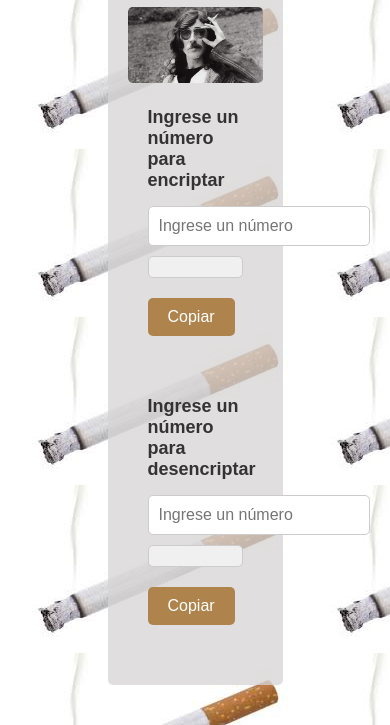
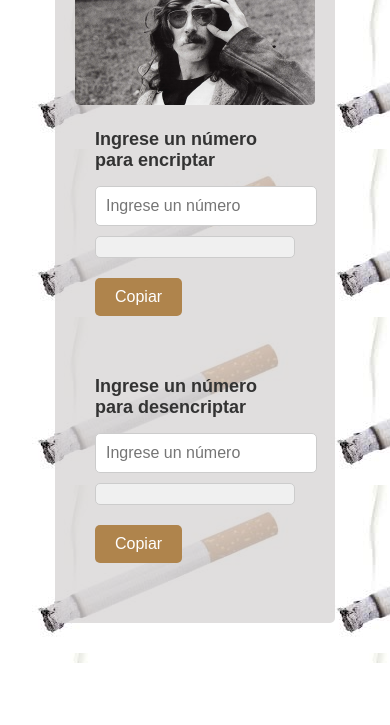
Before and after one commit to nicolezimmer/Charly-Encripta, a plain HTML site: page index.html in a window 390 px wide. Shown: the part 187-912 px from the top of the page. After the commit the page ends 850 px from the top, so only its background shows below. Drawn offline with Linux system fonts and the light colour scheme.

Commit message:
Charly-Encripta v1.0.1

```diff
--- a/index.html
+++ b/index.html
@@ -6,6 +6,7 @@
     <meta name="viewport" content="width=device-width, initial-scale=1.0">
     <title>Document</title>
     <link rel="stylesheet" href="./style.css">
+    <link rel="icon" href="./manos.png" type="image/png">
 </head>
 <body>
     <div id="contenedor">
--- a/style.css
+++ b/style.css
@@ -1,9 +1,15 @@
-/*
-body {
+
+   body {
     font-family: Arial, sans-serif;
     margin: 0;
     padding: 20px;
-    background-color: #2c443b;
+    background-image: url("./cigarrillo.jpg");
+    background-repeat: repeat;
+    cursor: url('./defaults.png'), auto;
+}
+
+a {
+    cursor: url('./manos.png'), auto;
 }
 
 img {
@@ -15,9 +21,16 @@ img {
 #contenedor {
     margin-left: 25%;
     margin-right: 25%;
-    background-color: #ffffff6c;
+    background-color: #d6d4d4c2;
     border-radius: 5px;
     padding: 20px;
+    transition: 1000ms;
+}
+
+#contenedor:hover {
+    margin-left: 24%;
+    margin-right: 24%;
+    transition: 1000ms;
 }
 
 div {
@@ -40,22 +53,23 @@ input[type="text"] {
     padding: 10px;
     border-radius: 5px;
     border: 1px solid #cccccc;
-    width: 200px;
+    width: 100%;
     font-size: 16px;
+    cursor: url('./manos.png'), auto;
 }
 
 button {
     padding: 10px 20px;
-    background-color: #4caf50;
+    background-color: #af844c;
     color: #ffffff;
     border: none;
     border-radius: 5px;
     font-size: 16px;
-    cursor: pointer;
+    cursor: url('./manos.png'), auto;
 }
 
 button:hover {
-    background-color: #45a049;
+    background-color: #a07845;
 }
 
 #contenido1,
@@ -65,86 +79,17 @@ button:hover {
     background-color: #f0f0f0;
     border: 1px solid #cccccc;
     border-radius: 5px;
-} */
-body {
-    font-family: Arial, sans-serif;
-    margin: 0;
-    padding: 20px;
-    background-image: url("./cigarrillo.jpg");
-    background-repeat: repeat;
-    cursor: url('./defaults.png'), auto;
-  }
-  a{
-    cursor: url('./manos.png'), auto;
-  }
-  img {
-    max-width: 100%;
-    height: auto;
-    border-radius: 5px;
-  }
+}
 
-  #contenedor {
-    margin-left: 25%;
-    margin-right: 25%;
-    background-color: #d6d4d4c2;
-    border-radius: 5px;
-    padding: 20px;
-    transition: 1000ms;
-  }
-  #contenedor:hover{
-    margin-left: 23%;
-    margin-right: 23%;
-    box-shadow: 5px 5px 0px #55442fb2;
-    transition: 1000ms;
-
-  }
-
-  div {
-    border-radius: 5px;
-    padding: 20px;
-    margin-bottom: 20px;
-  }
-
-  h2 {
-    color: #333333;
-    font-size: 18px;
-    margin-top: 0;
-  }
-
-  form {
-    margin-bottom: 10px;
-  }
-
-  input[type="text"] {
-    padding: 10px;
-    border-radius: 5px;
-    border: 1px solid #cccccc;
-    width: 200px;
-    font-size: 16px;
-    cursor: url('./manos.png'), auto;
-
-  }
-
-  button {
-    padding: 10px 20px;
-    background-color: #af844c;
-    color: #ffffff;
-    border: none;
-    border-radius: 5px;
-    font-size: 16px;
-    cursor: url('./manos.png'), auto;
-
-  }
-
-  button:hover {
-    background-color: #a07845;
-  }
-
-  #contenido1,
-  #contenido2 {
-    margin-top: 10px;
-    padding: 10px;
-    background-color: #f0f0f0;
-    border: 1px solid #cccccc;
-    border-radius: 5px;
-  }
+/* Media Query para dispositivos móviles */
+@media only screen and (max-width: 768px) {
+    #contenedor {
+        margin-left: 10%;
+        margin-right: 10%;
+    }
+    #contenedor:hover {
+        margin-left: 10%;
+        margin-right: 10%;
+        transition: 1000ms;
+    }
+}
```
